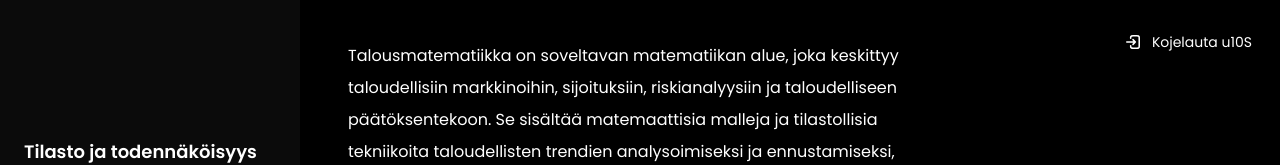
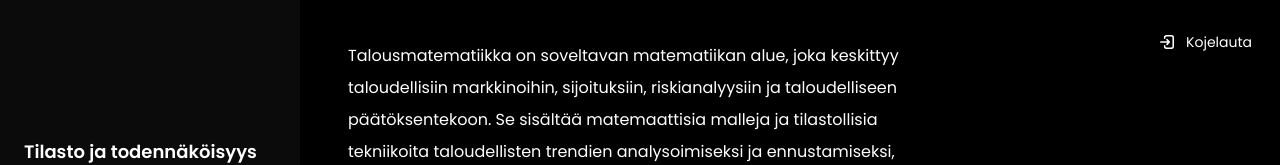
Before and after one commit to ahsanul0185/webapp-openai, a React (Vite) app: page / in a window 1280 px wide. Shown: the top 165 px of the page. Built offline with nearby package versions, Linux system fonts and the light colour scheme; no server answers.

Commit message:
fixed spelling

```diff
--- a/src/components/RightSide.jsx
+++ b/src/components/RightSide.jsx
@@ -19,7 +19,7 @@ const RightSide = ({ currentContentData }) => {
         className="flex items-center gap-3 text-sm duration-200 hover:bg-light/10 ml-auto pr-3"
       >
         <img draggable={false} src={icon_logout} alt="" className="size-3.5" />
-        Kojelauta u10S
+        Kojelauta
       </button>
 
       <div className="mt-40">
```
